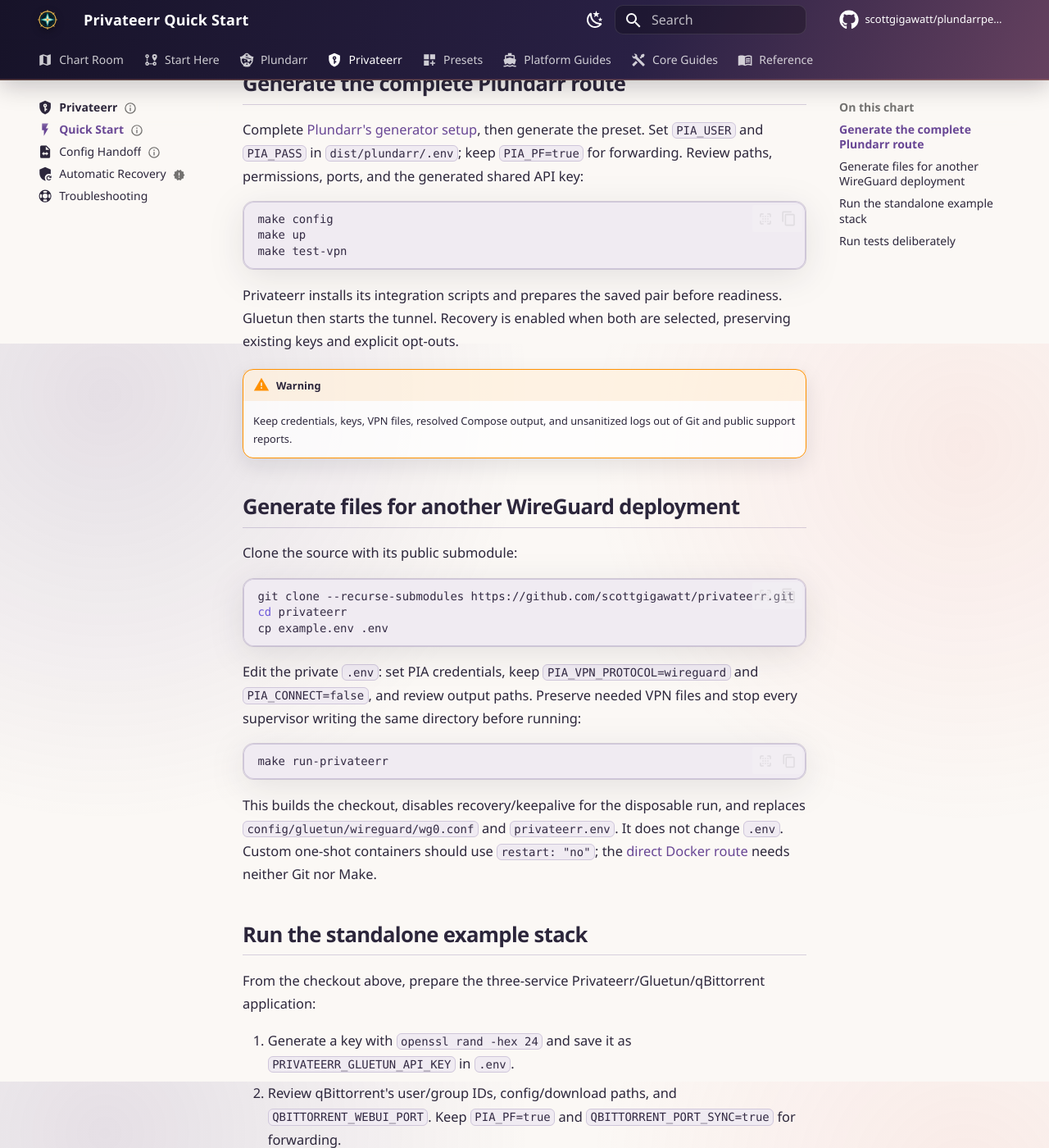
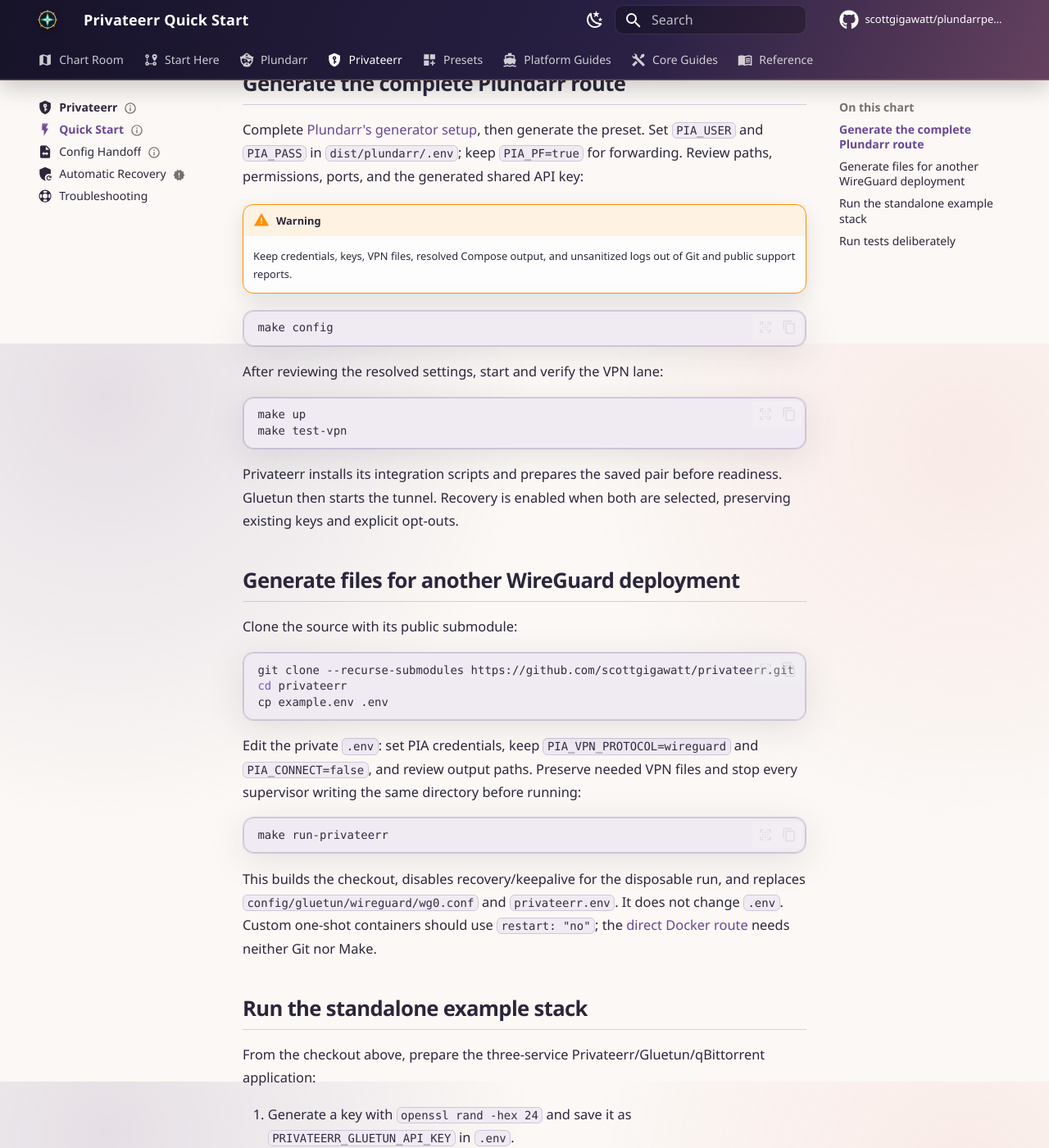
Before and after one commit to scottgigawatt/plundarrpedia, an MkDocs documentation site: the page built from docs/projects/privateerr/quick-start.md, in a window 1280 px wide and 1400 px high, scrolled down 481 px. Shown: the whole window at 82% size. Built offline with MkDocs 1.6.1 and Material for MkDocs 9.7.7, drawn with Linux system fonts in a browser that asks for light colours; comment, search, counter and statistics services are not loaded; some of the changed text lies outside the part shown.

````diff
--- a/docs/projects/privateerr/quick-start.md
+++ b/docs/projects/privateerr/quick-start.md
@@ -13,16 +13,21 @@ Choose a VPN-enabled Plundarr preset for a generated media stack, or the standal
 
 Complete [Plundarr's generator setup](../plundarr/quick-start.md#choose-the-generator), then generate the preset. Set `PIA_USER` and `PIA_PASS` in `dist/plundarr/.env`; keep `PIA_PF=true` for forwarding. Review paths, permissions, ports, and the generated shared API key:
 
+> [!WARNING]
+> Keep credentials, keys, VPN files, resolved Compose output, and unsanitized logs out of Git and public support reports.
+
 ```sh
 make config
+```
+
+After reviewing the resolved settings, start and verify the VPN lane:
+
+```sh
 make up
 make test-vpn
 ```
 
 Privateerr installs its integration scripts and prepares the saved pair before readiness. Gluetun then starts the tunnel. Recovery is enabled when both are selected, preserving existing keys and explicit opt-outs.
-
-> [!WARNING]
-> Keep credentials, keys, VPN files, resolved Compose output, and unsanitized logs out of Git and public support reports.
 
 ## Generate files for another WireGuard deployment
 
@@ -51,10 +56,15 @@ From the checkout above, prepare the three-service Privateerr/Gluetun/qBittorren
 3. Share the complete `config/gluetun/` directory read/write with both VPN services. Privateerr installs the scripts; no separate download or file mount is needed.
 4. Confirm amd64 or arm64 support for this qBittorrent example; Privateerr alone also supports arm/v7.
 
-Pull the published images and start the application:
+Review the resolved settings privately; `make config` output can contain credentials:
 
 ```sh
 make config
+```
+
+After checking the settings and resolving configuration errors, pull the published images and start the application:
+
+```sh
 make up
 make ps
 ```
````
Also changed, not shown: docs/projects/plundarr/quick-start.md (+4 -2 lines).
